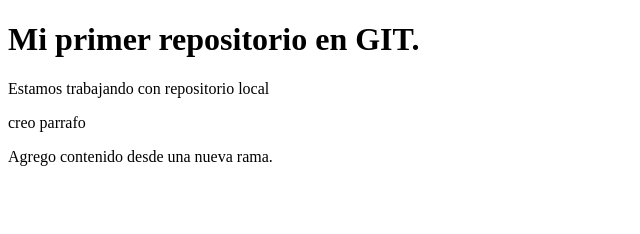
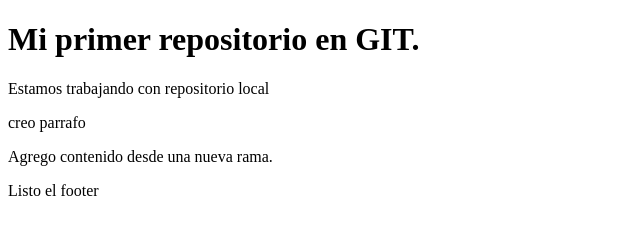
Before and after one commit to Maca007/comision-22550, a plain HTML site: page index.html in a window 1280 px wide. Shown: the whole page, without its empty margins (0-640 px from the left). Drawn offline with Linux system fonts and the light colour scheme.

Commit message:
listo el footer

```diff
--- a/index.html
+++ b/index.html
@@ -11,5 +11,8 @@
     <p>Estamos trabajando con repositorio local</p>
     <p>creo parrafo</p>
     <p>Agrego contenido desde una nueva rama.</p>
+    <footer>
+        <p>Listo el footer</p>
+    </footer>
 </body>
 </html>
```
